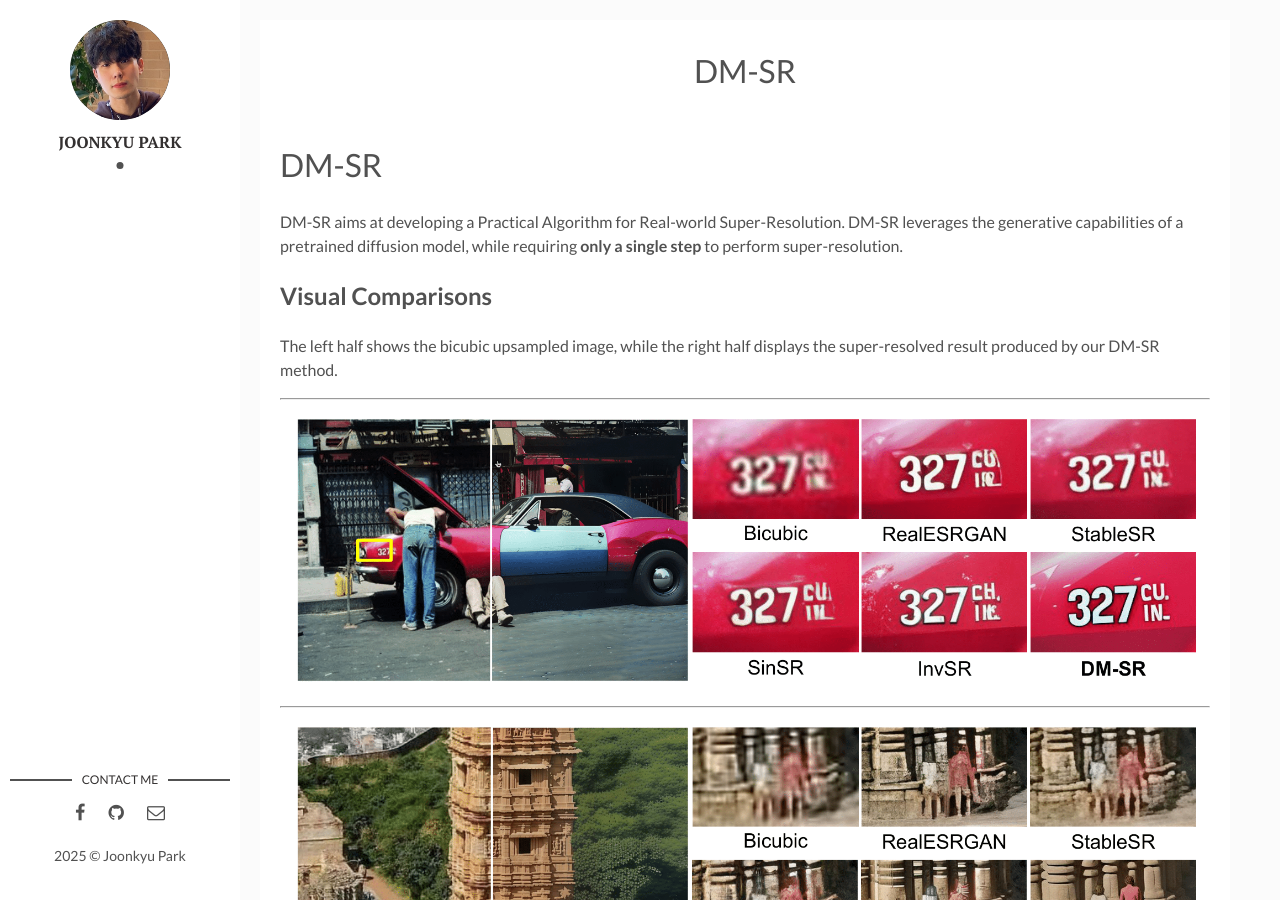
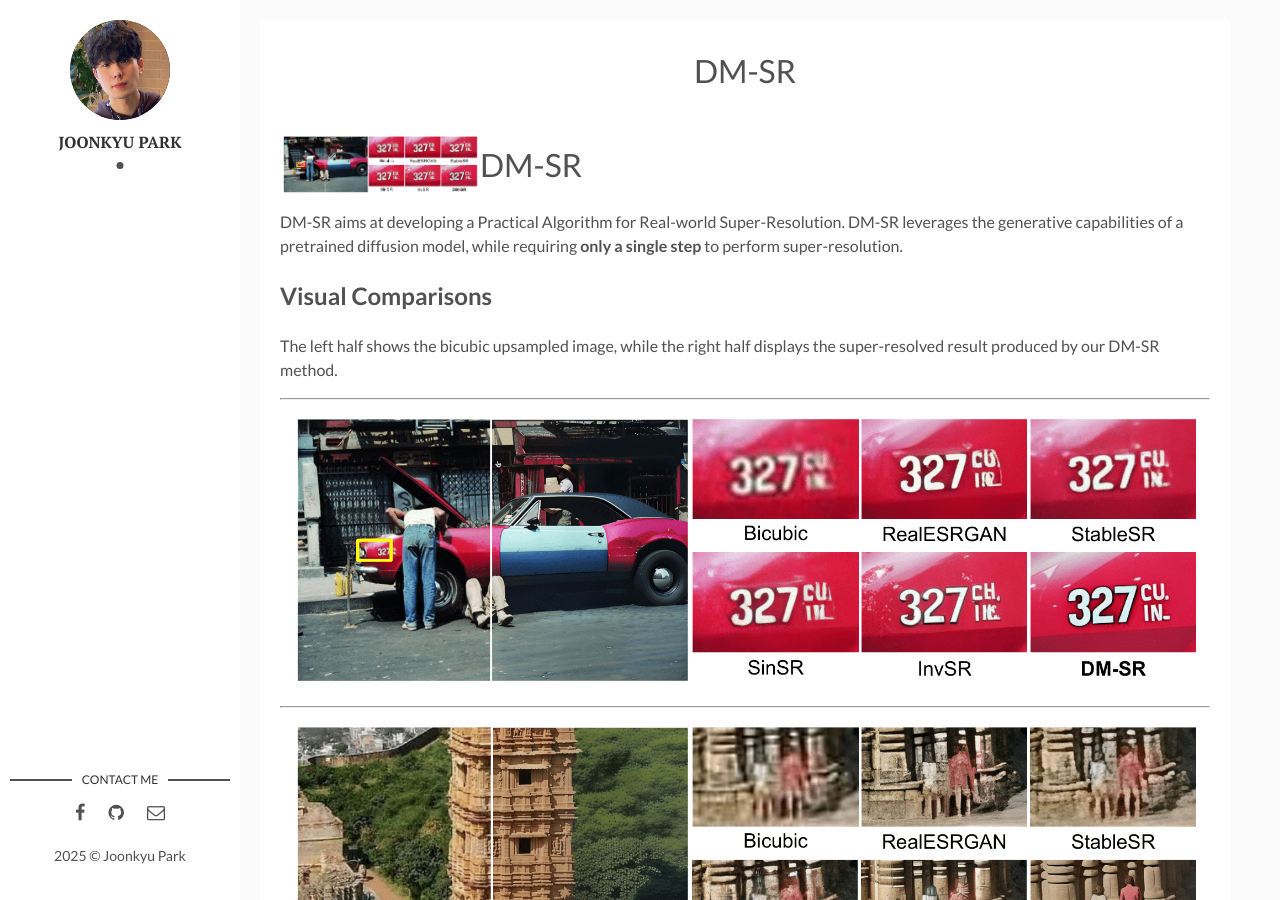
Before and after one commit to jkpark08/jkpark08.github.io, a Jekyll site: the page built from _posts/2025-07-23-dmsr.markdown, in a window 1280 px wide and 900 px high. Built offline with Jekyll 4.4.1, drawn with Linux system fonts in a browser that asks for light colours.

Commit message:
Update 2025-07-23-dmsr.markdown

```diff
--- a/_posts/2025-07-23-dmsr.markdown
+++ b/_posts/2025-07-23-dmsr.markdown
@@ -9,6 +9,8 @@ tags: DMSR
 tags2: #
 tags3: #
 ---
+
+<img align="left" width="200" src="../assets/img/dmsr/dmsr_pro11-1.png" />
 
 # DM-SR
 
```
